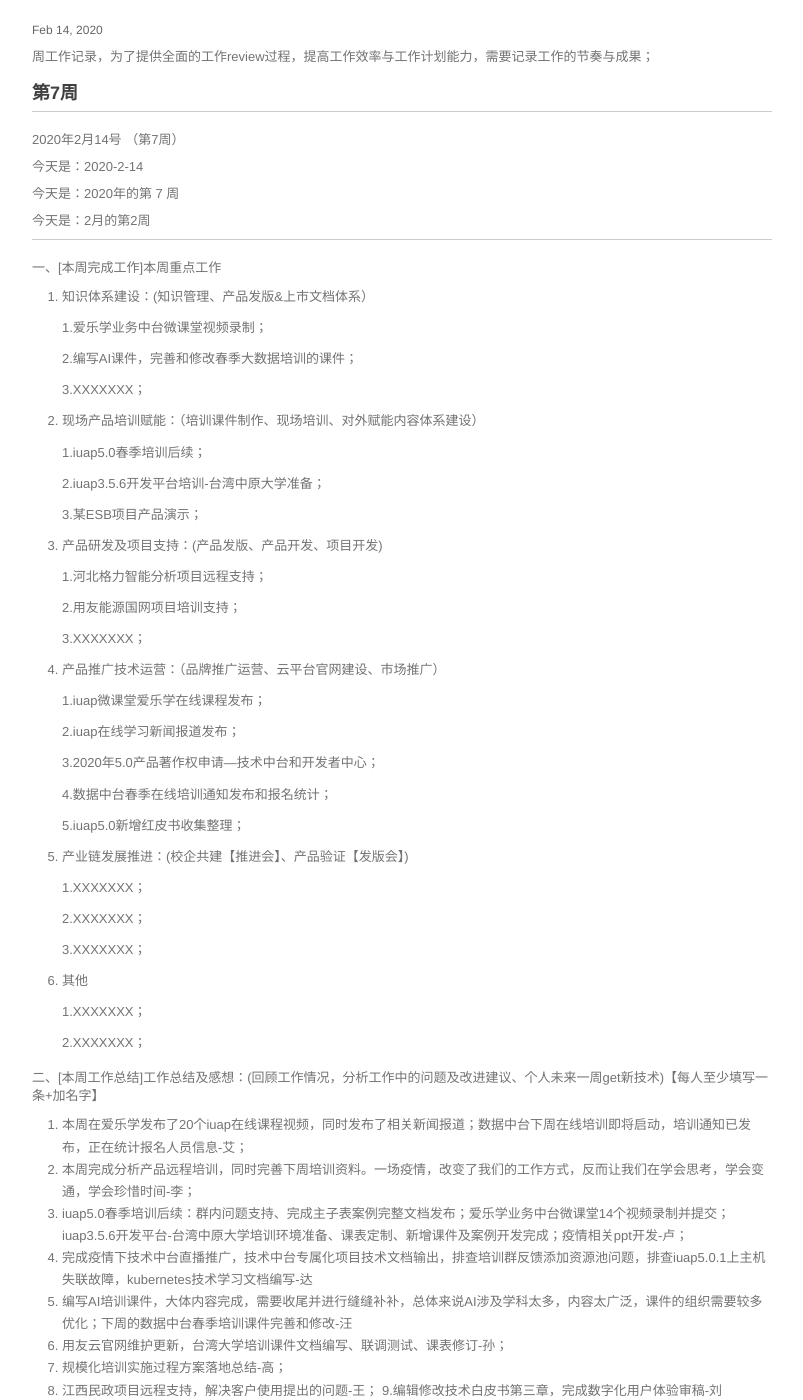
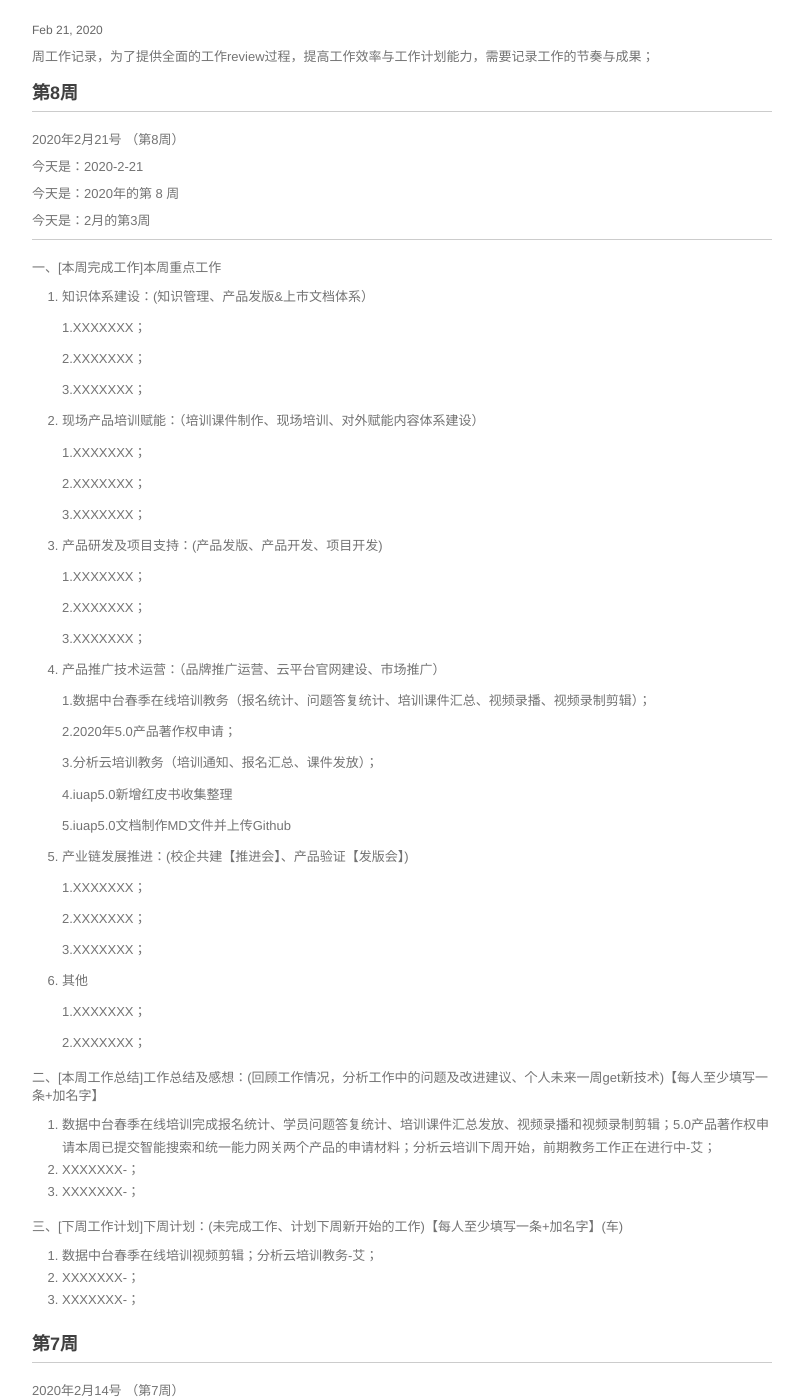
Before and after one commit to walllFlower/blog, a Jekyll site: the page built from _posts/2018-07-17-day_report_cxz.md, in a window 1280 px wide and 1400 px high, scrolled down 250 px. Shown: the whole window, without its empty margins (238-1041 px from the left). Built offline with Jekyll 4.4.1, drawn with Linux system fonts in a browser that asks for light colours; comment, search, counter and statistics services are not loaded.

Commit message:
Update 2018-07-17-day_report_cxz.md

```diff
--- a/_posts/2018-07-17-day_report_cxz.md
+++ b/_posts/2018-07-17-day_report_cxz.md
@@ -1,11 +1,93 @@
 ---
 layout: post
 title:  "技术运营工作周报"
-date:   2020-2-14 14:57:32
+date:   2020-2-21 14:57:32
 categories: 技术运营工作周报
 ---
 
 周工作记录，为了提供全面的工作review过程，提高工作效率与工作计划能力，需要记录工作的节奏与成果；
+
+###  第8周
+
+***
+
+2020年2月21号 （第8周）
+
+今天是：2020-2-21
+
+今天是：2020年的第 8 周
+
+今天是：2月的第3周
+
+***
+
+
+一、[本周完成工作]本周重点工作
+
+1. 知识体系建设：(知识管理、产品发版&上市文档体系）
+
+    1.XXXXXXX；
+
+    2.XXXXXXX；
+
+    3.XXXXXXX；
+
+2. 现场产品培训赋能：（培训课件制作、现场培训、对外赋能内容体系建设）
+
+    1.XXXXXXX；
+
+    2.XXXXXXX；
+
+    3.XXXXXXX；
+
+3. 产品研发及项目支持：(产品发版、产品开发、项目开发)
+
+    1.XXXXXXX；
+
+    2.XXXXXXX；
+
+    3.XXXXXXX；
+
+4. 产品推广技术运营：（品牌推广运营、云平台官网建设、市场推广）
+
+    1.数据中台春季在线培训教务（报名统计、问题答复统计、培训课件汇总、视频录播、视频录制剪辑）；
+
+    2.2020年5.0产品著作权申请；
+
+    3.分析云培训教务（培训通知、报名汇总、课件发放）；
+
+    4.iuap5.0新增红皮书收集整理
+
+    5.iuap5.0文档制作MD文件并上传Github
+
+
+5. 产业链发展推进：(校企共建【推进会】、产品验证【发版会】)
+
+    1.XXXXXXX；
+
+    2.XXXXXXX；
+
+    3.XXXXXXX；
+
+6. 其他
+
+    1.XXXXXXX；
+
+    2.XXXXXXX；
+
+二、[本周工作总结]工作总结及感想：(回顾工作情况，分析工作中的问题及改进建议、个人未来一周get新技术)【每人至少填写一条+加名字】
+
+1. 数据中台春季在线培训完成报名统计、学员问题答复统计、培训课件汇总发放、视频录播和视频录制剪辑；5.0产品著作权申请本周已提交智能搜索和统一能力网关两个产品的申请材料；分析云培训下周开始，前期教务工作正在进行中-艾；
+2. XXXXXXX-；
+3. XXXXXXX-；
+
+三、[下周工作计划]下周计划：(未完成工作、计划下周新开始的工作)【每人至少填写一条+加名字】(车)
+
+1. 数据中台春季在线培训视频剪辑；分析云培训教务-艾；
+2. XXXXXXX-；
+3. XXXXXXX-；
+
+
 
 ###  第7周
 
```
